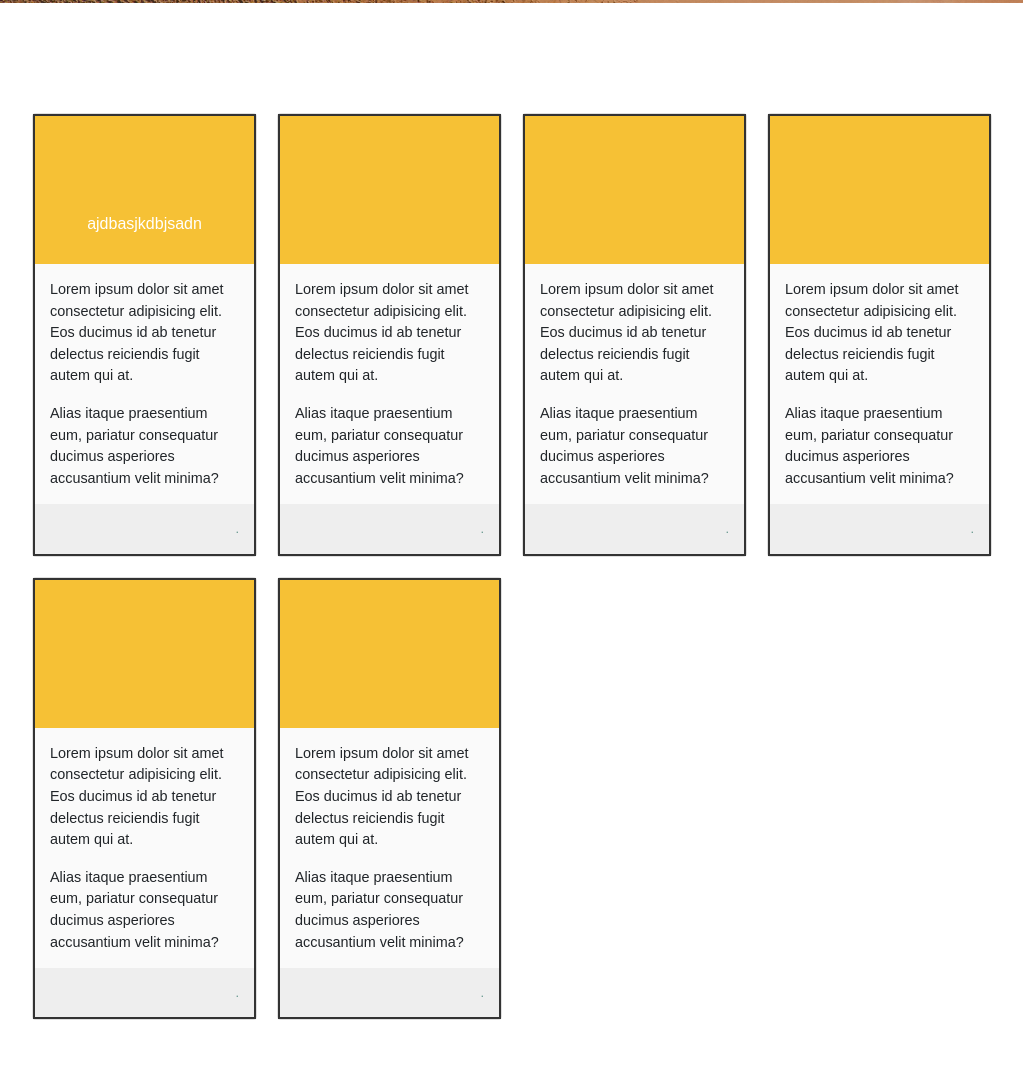
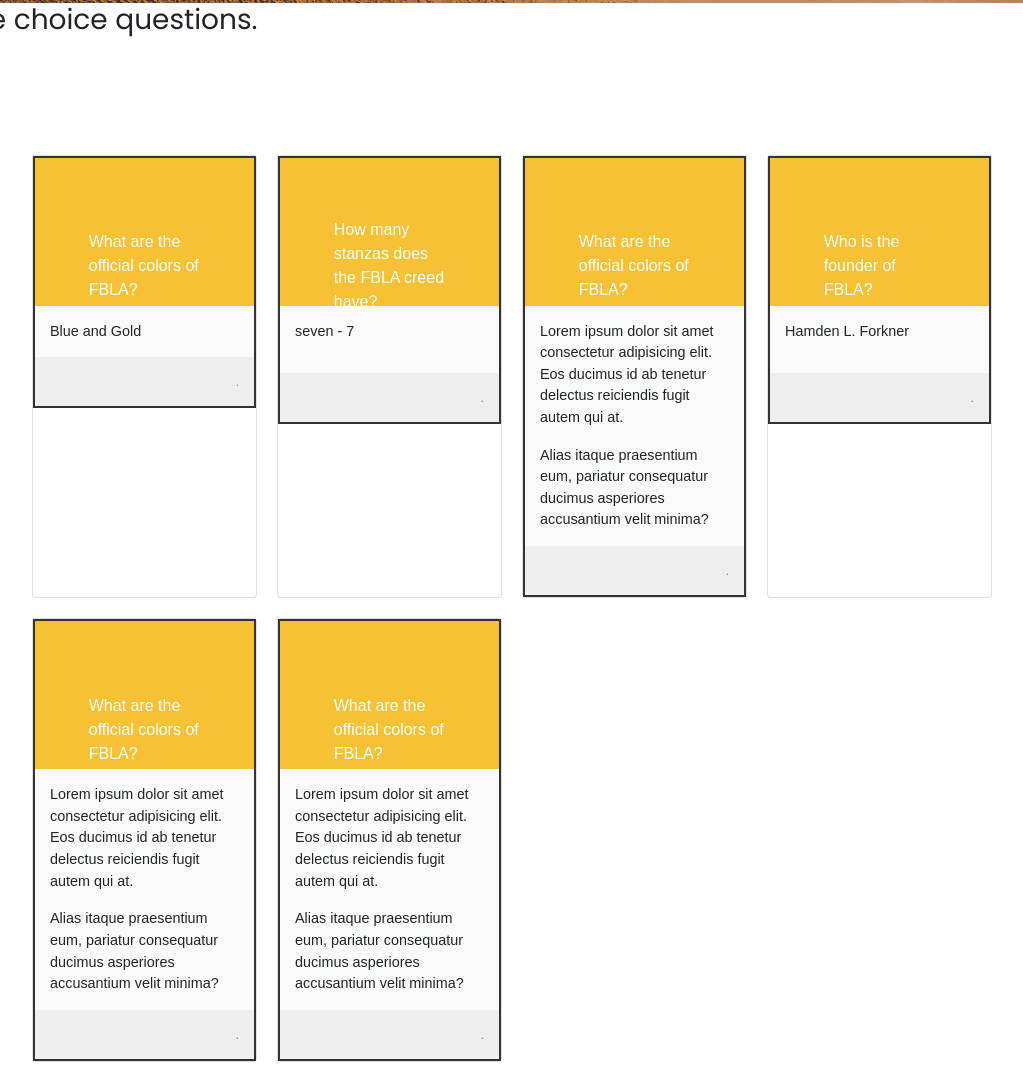
Before and after one commit to Garvit1307/Garvit1307.github.io, a plain HTML site: page Study.html in a window 1280 px wide. Shown: the part 797-1862 px from the top of the page, without its empty margins (103-1126 px from the left). Drawn offline with nearby package versions, Linux system fonts and the light colour scheme.

Commit message:
idk coding, i just pretend

```diff
--- a/Study.html
+++ b/Study.html
@@ -63,6 +63,8 @@
         <img src="img/beach.jpg" class="sky translate" data-speed="0.5" alt="">
     </header>
 
+    <h3>Multiple choice questions.</h3>
+
     <section>
         <div class="shadow"></div>
 
@@ -71,8 +73,41 @@
                 <div class="card">
                     <div>
                     <img class="card__image" src="img/yellow.jpg" alt="yellow">
-                        <p class="card_text">ajdbasjkdbjsadn</p>
+                        <p class="card_text">What are the official colors of FBLA?</p>
                 </div>
+                    <div class="card__content">
+                      <p>
+                        Blue and Gold
+                      </p>
+
+                    </div>
+                    <div class="card__info">
+                      <div>
+                      </div>
+                      <div>
+                        <a href="" class="card__link">.</a>
+                      </div>
+                    </div>
+                  </div><div class="card">
+                    <img class="card__image" src="img/yellow.jpg" alt="yellow">
+                    <p class="card_text">How many stanzas does the FBLA creed have?</p>
+                    <div class="card__content">
+                      <p>
+                        seven - 7
+                      </p>
+                      <p>
+                      </p>
+                    </div>
+                    <div class="card__info">
+                      <div>
+                      </div>
+                      <div>
+                        <a href="" class="card__link">.</a>
+                      </div>
+                    </div>
+                  </div><div class="card">
+                    <img class="card__image" src="img/yellow.jpg" alt="yellow">
+                    <p class="card_text">What are the official colors of FBLA?</p>
                     <div class="card__content">
                       <p>
                         Lorem ipsum dolor sit amet consectetur adipisicing elit. Eos ducimus id ab tenetur delectus reiciendis fugit autem qui at.
@@ -90,6 +125,24 @@
                     </div>
                   </div><div class="card">
                     <img class="card__image" src="img/yellow.jpg" alt="yellow">
+                    <p class="card_text">Who is the founder of FBLA?</p>
+                    <div class="card__content">
+                      <p>
+                        Hamden L. Forkner
+                      </p>
+                      <p>
+                      </p>
+                    </div>
+                    <div class="card__info">
+                      <div>
+                      </div>
+                      <div>
+                        <a href="" class="card__link">.</a>
+                      </div>
+                    </div>
+                  </div><div class="card">
+                    <img class="card__image" src="img/yellow.jpg" alt="yellow">
+                    <p class="card_text">What are the official colors of FBLA?</p>
                     <div class="card__content">
                       <p>
                         Lorem ipsum dolor sit amet consectetur adipisicing elit. Eos ducimus id ab tenetur delectus reiciendis fugit autem qui at.
@@ -107,57 +160,7 @@
                     </div>
                   </div><div class="card">
                     <img class="card__image" src="img/yellow.jpg" alt="yellow">
-                    <div class="card__content">
-                      <p>
-                        Lorem ipsum dolor sit amet consectetur adipisicing elit. Eos ducimus id ab tenetur delectus reiciendis fugit autem qui at.
-                      </p>
-                      <p>
-                        Alias itaque praesentium eum, pariatur consequatur ducimus asperiores accusantium velit minima?
-                      </p>
-                    </div>
-                    <div class="card__info">
-                      <div>
-                      </div>
-                      <div>
-                        <a href="" class="card__link">.</a>
-                      </div>
-                    </div>
-                  </div><div class="card">
-                    <img class="card__image" src="img/yellow.jpg" alt="yellow">
-                    <div class="card__content">
-                      <p>
-                        Lorem ipsum dolor sit amet consectetur adipisicing elit. Eos ducimus id ab tenetur delectus reiciendis fugit autem qui at.
-                      </p>
-                      <p>
-                        Alias itaque praesentium eum, pariatur consequatur ducimus asperiores accusantium velit minima?
-                      </p>
-                    </div>
-                    <div class="card__info">
-                      <div>
-                      </div>
-                      <div>
-                        <a href="" class="card__link">.</a>
-                      </div>
-                    </div>
-                  </div><div class="card">
-                    <img class="card__image" src="img/yellow.jpg" alt="yellow">
-                    <div class="card__content">
-                      <p>
-                        Lorem ipsum dolor sit amet consectetur adipisicing elit. Eos ducimus id ab tenetur delectus reiciendis fugit autem qui at.
-                      </p>
-                      <p>
-                        Alias itaque praesentium eum, pariatur consequatur ducimus asperiores accusantium velit minima?
-                      </p>
-                    </div>
-                    <div class="card__info">
-                      <div>
-                      </div>
-                      <div>
-                        <a href="" class="card__link">.</a>
-                      </div>
-                    </div>
-                  </div><div class="card">
-                    <img class="card__image" src="img/yellow.jpg" alt="yellow">
+                    <p class="card_text">What are the official colors of FBLA?</p>
                     <div class="card__content">
                       <p>
                         Lorem ipsum dolor sit amet consectetur adipisicing elit. Eos ducimus id ab tenetur delectus reiciendis fugit autem qui at.
```
Also changed, not shown: TakeTheTest.html (+1 -1 lines).
